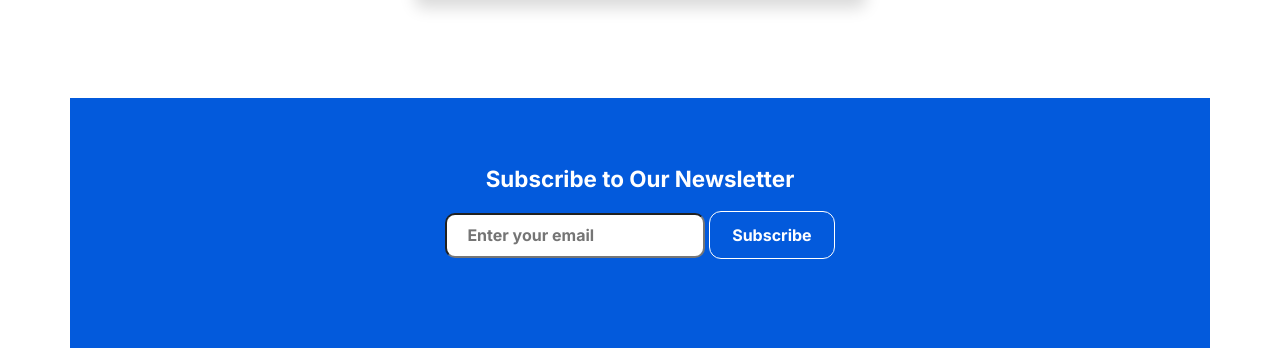
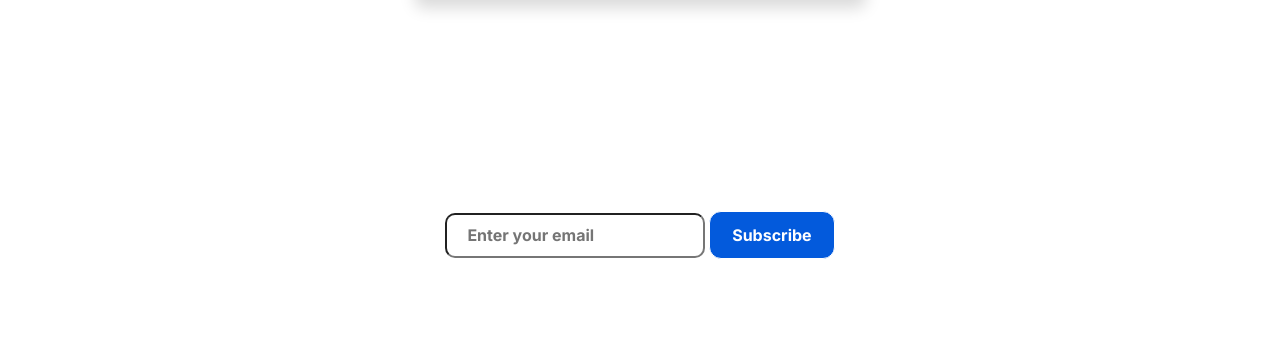
Before and after one commit to simonmichaelO/forms.github.io, a plain HTML site: page index.html in a window 1280 px wide. Shown: the part 645-993 px from the top of the page. Drawn offline with nearby package versions, Linux system fonts and the light colour scheme.

Commit message:
Update style.css

```diff
--- a/style.css
+++ b/style.css
@@ -30,7 +30,6 @@ body {
 
 .search-text {
     margin-top: 50px;
-    background-color: #035ADC;
     padding-top: 60px;
     padding-bottom: 60px;
     height: 250px;
```
